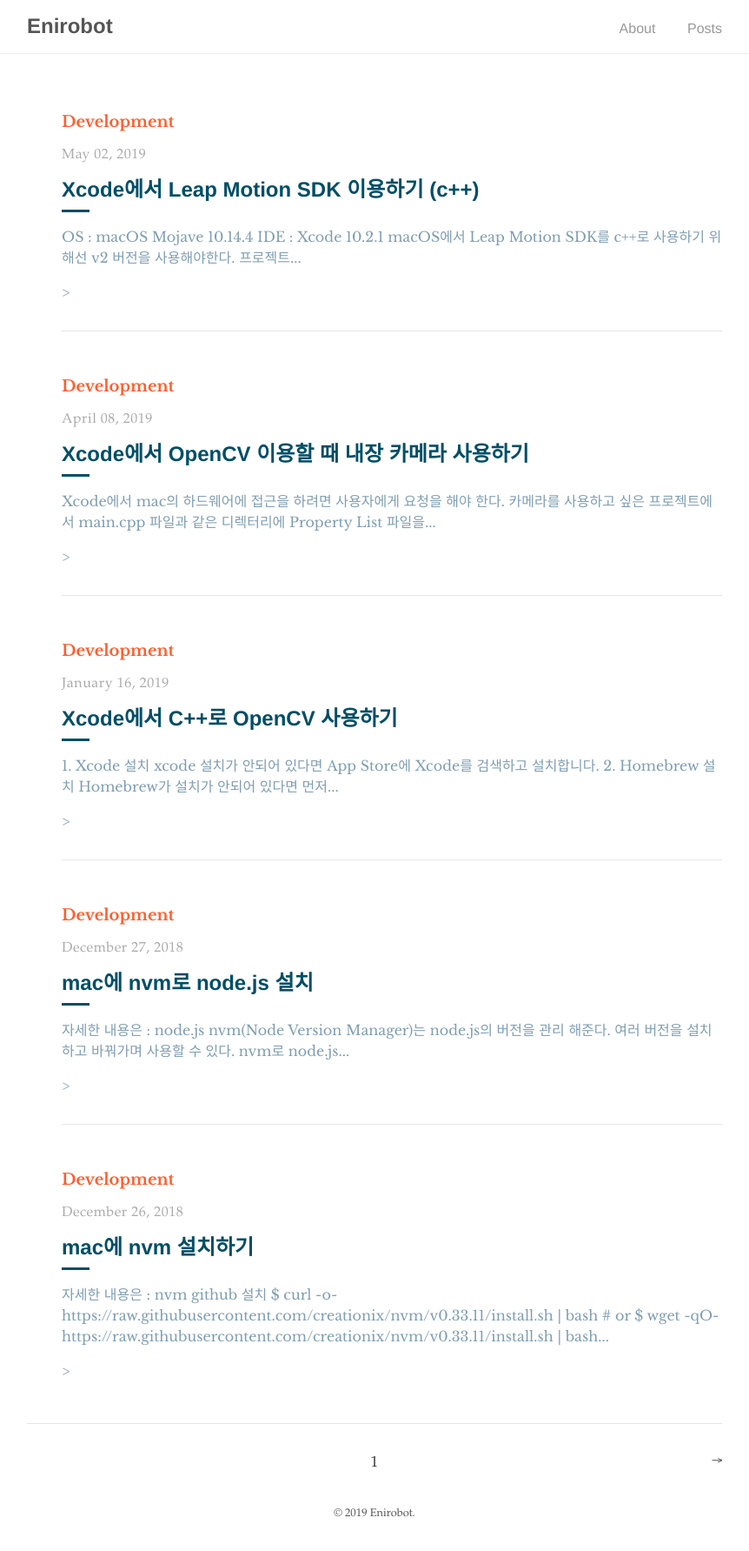
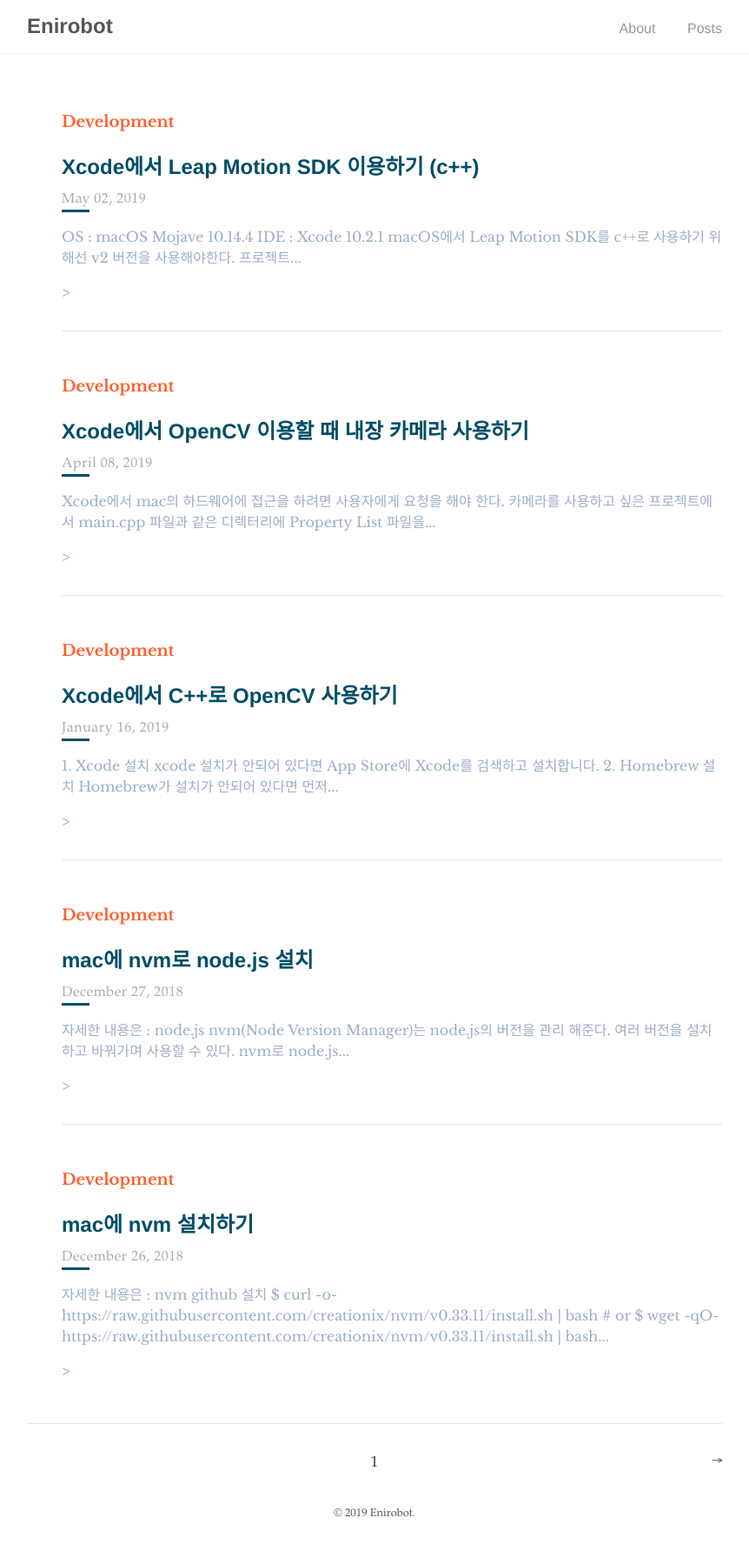
Before and after one commit to enirobot/enirobot.github.io, a Jekyll site: the page built from index.html, in a window 1280 px wide. Shown: the whole page at 87% size, without its empty margins (209-1071 px from the left). Built offline with Jekyll 4.4.1, drawn with Linux system fonts in a browser that asks for light colours; the list of posts is cut into pages by our own code.

Commit message:
no message

```diff
--- a/_layouts/home.html
+++ b/_layouts/home.html
@@ -10,11 +10,10 @@ layout: default
           <p class="catalogue-type">{{ post.type }}</p>
         {% endif %}
         <div class="catalogue-info transition">
+          <h1 class="catalogue-title">{{ post.title }}</h1>
           <time datetime="{{ post.date }}" class="catalogue-time">{{ post.date | date: "%B %d, %Y" }}</time>
-          <h1 class="catalogue-title">{{ post.title }}</h1>
           <div class="catalogue-line"></div>
-
-          <p>
+          <p class="catalogue-body">
             {{ post.content | strip_html | truncatewords: 20 }}
           </p>
         </div>>
```
